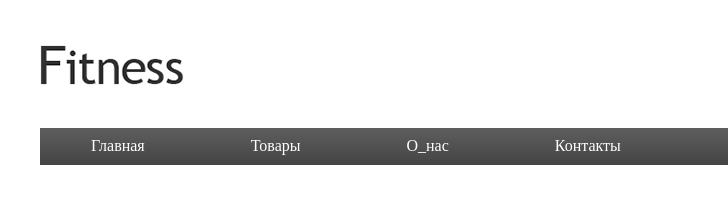
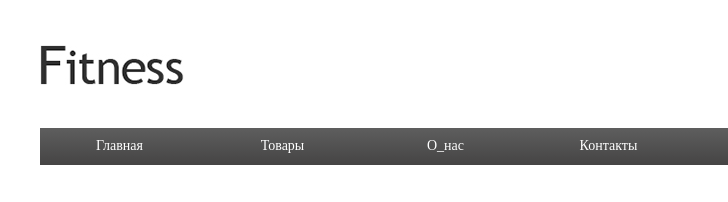
Before and after one commit to kateryna94/homework3_new, a plain HTML site: page index.html in a window 1280 px wide. Shown: the top 202 px of the page, 157-885 px from the left. Drawn offline with Linux system fonts and the light colour scheme.

Commit message:
added changes to the left menu and the upper one

```diff
--- a/css/style.css
+++ b/css/style.css
@@ -34,22 +34,28 @@ body {
     padding-right: 50px;
 }
 
-.button {
+.upper-menu li {
     display: inline-block;
-    margin-bottom: 40px;
-    font: regular 11px MyriadPro;
-    padding: 10px 50px 10px 50px;
+    vertical-align: top;
+    height: 36px;
+    width: 157px;
+    text-align: center;
     border-right: 1px solid transparent;
     border-left: 1px solid transparent;
 }
 
 .button_ref {
+    display: block;
+    box-sizing: border-box;
+    line-height: 36px;
+    padding: 10px;
+    height: 100%;
     color: white;
     text-decoration: none;
-    font: regular 11px Myriad Pro;
+    font: 14px Myriad Pro;
 }
 
-.button:hover {
+.upper-menu li:hover {
     background: linear-gradient(180deg, #4a4a4a, #303030);
     border-left: 1px solid #838383;
     border-right: 1px solid #838383;
@@ -86,6 +92,8 @@ p {
 .ref_st {
     display: block;
     width: 100%;
+    height: 30px;
+    line-height: 30px;
     color: #656363;
     text-decoration: none;
     font: 14px MyriadPro;
--- a/index.html
+++ b/index.html
@@ -14,12 +14,12 @@
             <div class="logo">
                 <img src="logo.jpg" alt="" />
             </div>
-            <div class="upper-menu">
-                <span class="button"><a class="button_ref" href="#">Главная</a></span>
-                <span class="button"><a class="button_ref" href="#">Товары</a></span>
-                <span class="button"><a class="button_ref" href="#">О_нас</a></span>
-                <span class="button"><a class="button_ref" href="#">Контакты</a></span>
-            </div>
+            <ul class="upper-menu">
+                <li><a class="button_ref" href="#">Главная</a></li>
+                <li><a class="button_ref" href="#">Товары</a></li>
+                <li><a class="button_ref" href="#">О_нас</a></li>
+                <li><a class="button_ref" href="#">Контакты</a></li>
+            </ul>
 
         </header>
 
```
